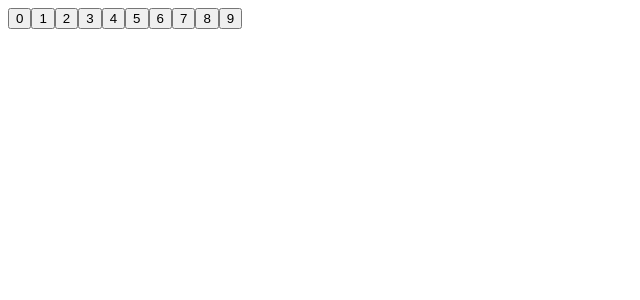
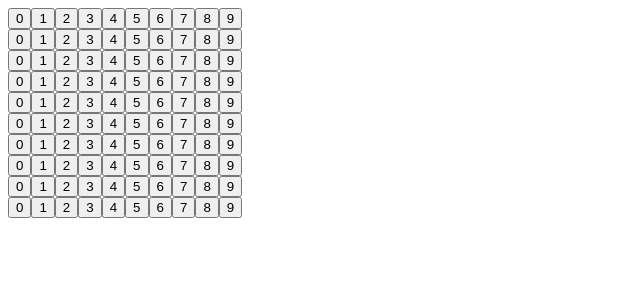
Before and after one commit to ByteWither/minesweeper, a React app: page / in a window 1280 px wide. Shown: the top 300 px of the page, without its empty margins (0-640 px from the left). Built offline with nearby package versions, Linux system fonts and the light colour scheme.

Commit message:
fix(board): successfull test

```diff
--- a/src/App/Board.tsx
+++ b/src/App/Board.tsx
@@ -9,14 +9,14 @@ function boardRow() {
     return fields
 }
 
-// function fields() {
-//     const rows = []
-//     for (let i: number = 0; i < 10; i++) {
-//         rows.push(<div className="board-row">{}</div>)
-//     }
-//     return rows
-// }
+function fields() {
+    const rows = []
+    for (let i: number = 0; i < 10; i++) {
+        rows.push(<div className="board-row">{boardRow()}</div>)
+    }
+    return rows
+}
 
 export function Board() {
-    return <div className="board">{boardRow()}</div>
+    return <div className="board">{fields()}</div>
 }
```
